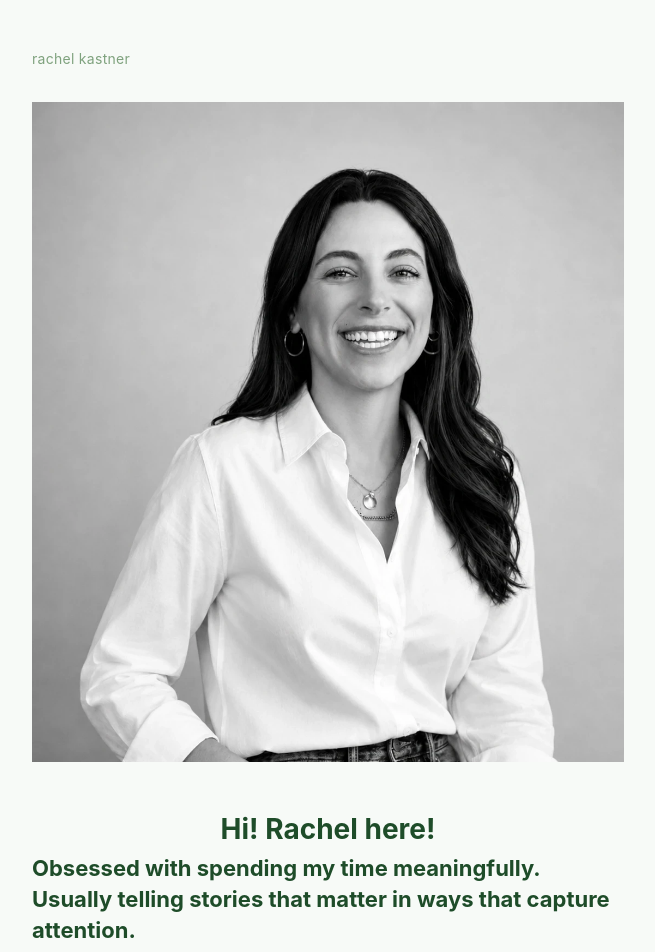
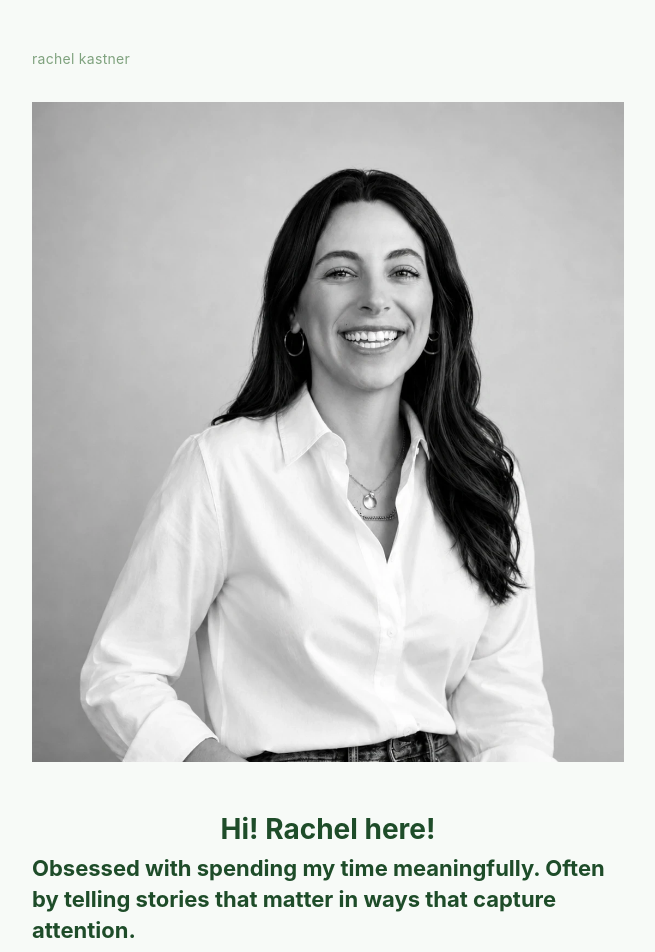
Before and after one commit to rachelraykay/rachelkastner, a website: page index.html in a window 1280 px wide. Shown: the top 952 px of the page, without its empty margins (312-967 px from the left). Drawn offline with Linux system fonts and the light colour scheme.

Commit message:
Update index.html

```diff
--- a/index.html
+++ b/index.html
@@ -15,7 +15,7 @@
   <img class="hero" src="images/hero.webp" alt="Rachel Kastner">
 
   <p class="greeting">Hi! Rachel here!</p>
-  <p class="headline"> Obsessed with spending my time meaningfully. Usually telling stories that matter in ways that capture attention. </p>
+  <p class="headline"> Obsessed with spending my time meaningfully. Often by telling stories that matter in ways that capture attention. </p>
 
   <p class="body-text">Right now, I lead brand and comms at Empathy. Before that, I spent a decade producing content thats reached tens of millions of people. I facilitate, host and moderate events because I love IRL. The rest of the time, you'll find me writing or spending time with my son.</p>
 
```
